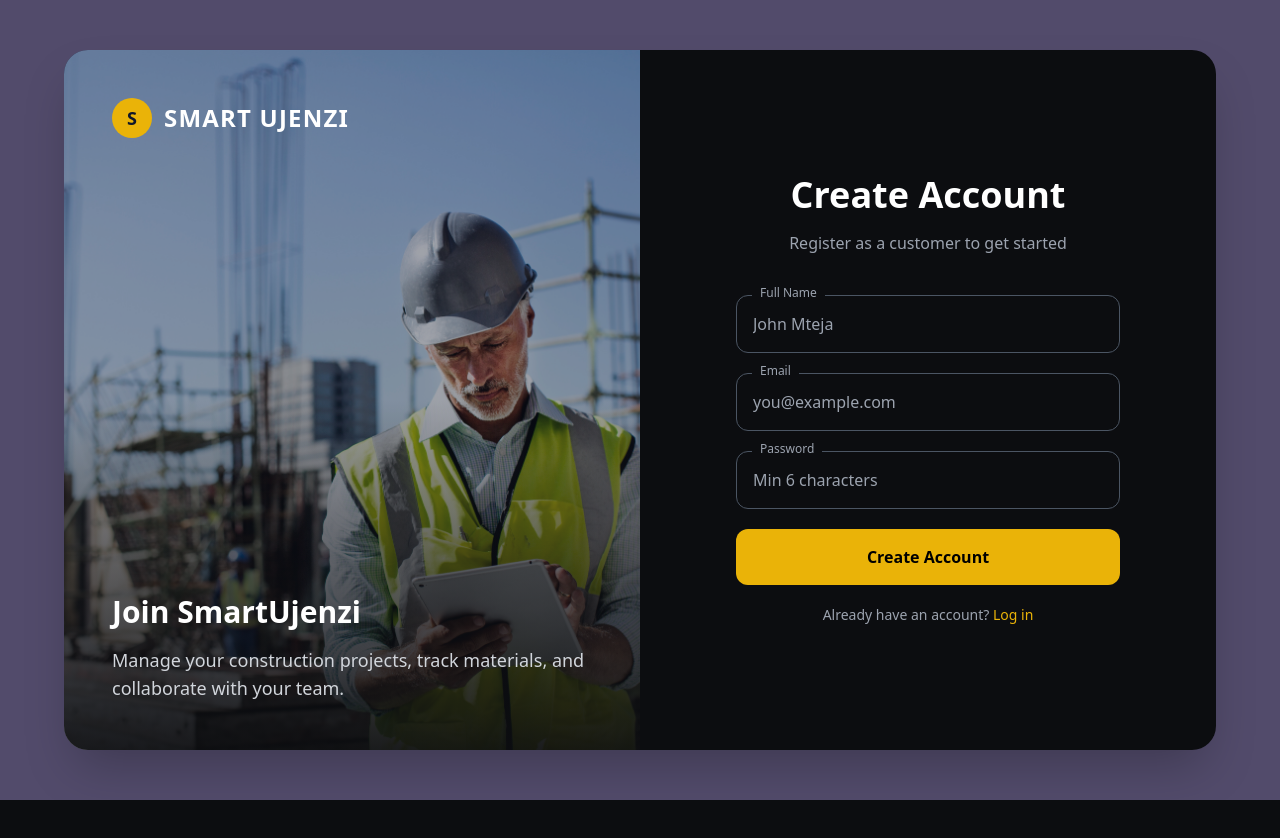
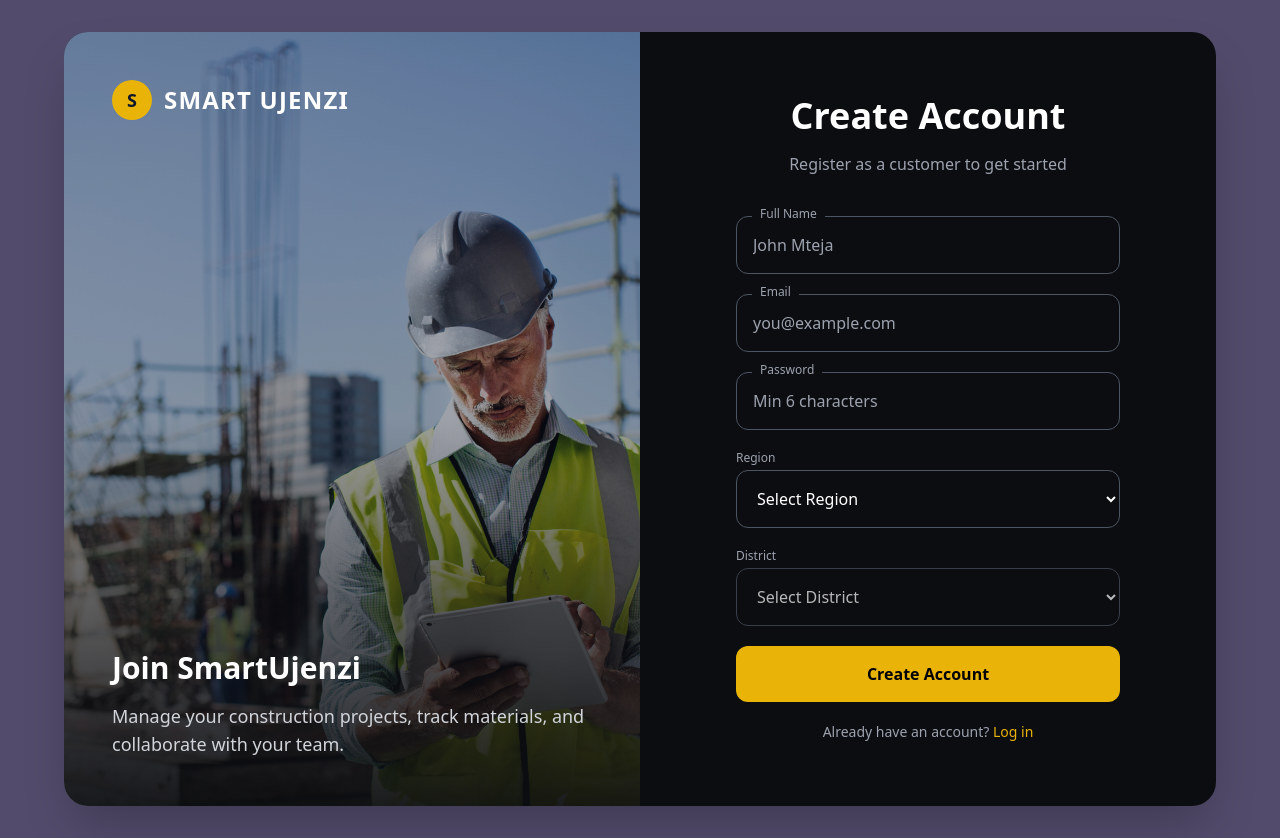
Before and after one commit to abnormal-yi/smart-ujenzi-, a PHP site: page /register.php in a window 1280 px wide. Before the commit the page ends 800 px from the top, so only its background shows below. Run offline with PHP 8.4, Linux system fonts and the light colour scheme; tables that the repository leaves empty hold one stand-in row (values such as "Sample post"); some libraries are stand-ins or nearby versions.

Commit message:
feat: AJAX cascading location dropdowns (region > district)

```diff
--- /dev/null
+++ b/api/location.php
@@ -0,0 +1,21 @@
+<?php
+require_once __DIR__ . '/../includes/functions.php';
+
+header('Content-Type: application/json');
+
+$action = $_GET['action'] ?? '';
+
+if ($action === 'regions') {
+    $regions = runQuery("SELECT id, name FROM regions ORDER BY name");
+    echo json_encode($regions);
+    exit;
+}
+
+if ($action === 'districts' && isset($_GET['region_id'])) {
+    $regionId = (int)$_GET['region_id'];
+    $districts = runQuery("SELECT id, name FROM districts WHERE region_id = ? ORDER BY name", [$regionId]);
+    echo json_encode($districts);
+    exit;
+}
+
+echo json_encode([]);
--- /dev/null
+++ b/assets/js/location.js
@@ -0,0 +1,43 @@
+document.addEventListener('DOMContentLoaded', function() {
+    const regionSelect = document.getElementById('region_id');
+    const districtSelect = document.getElementById('district_id');
+
+    if (!regionSelect) return;
+
+    // Load regions
+    fetch('/api/location.php?action=regions')
+        .then(r => r.json())
+        .then(regions => {
+            regionSelect.innerHTML = '<option value="">Select Region</option>';
+            regions.forEach(r => {
+                const opt = document.createElement('option');
+                opt.value = r.id;
+                opt.textContent = r.name;
+                regionSelect.appendChild(opt);
+            });
+        });
+
+    // Load districts on region change
+    regionSelect.addEventListener('change', function() {
+        districtSelect.innerHTML = '<option value="">Loading...</option>';
+        districtSelect.disabled = true;
+
+        if (!this.value) {
+            districtSelect.innerHTML = '<option value="">Select District</option>';
+            return;
+        }
+
+        fetch('/api/location.php?action=districts&region_id=' + this.value)
+            .then(r => r.json())
+            .then(districts => {
+                districtSelect.innerHTML = '<option value="">Select District</option>';
+                districts.forEach(d => {
+                    const opt = document.createElement('option');
+                    opt.value = d.name;
+                    opt.textContent = d.name;
+                    districtSelect.appendChild(opt);
+                });
+                districtSelect.disabled = false;
+            });
+    });
+});
--- a/register.php
+++ b/register.php
@@ -41,6 +41,7 @@
     <meta name="viewport" content="width=device-width, initial-scale=1.0">
     <title>SmartUjenzi - Register</title>
     <script src="https://cdn.tailwindcss.com"></script>
+    <script src="assets/js/location.js"></script>
 </head>
 <body class="min-h-screen bg-[#524B6B] flex items-center justify-center p-4 sm:p-8">
 
@@ -96,9 +97,23 @@
                            class="w-full bg-transparent border border-gray-600 rounded-xl px-4 py-4 text-white focus:outline-none focus:border-yellow-500 transition-colors"
                            placeholder="Min 6 characters">
                 </div>
+                <div>
+                    <label class="block text-xs font-medium text-gray-400 mb-1">Region</label>
+                    <select name="region_id" id="region_id" required
+                            class="w-full bg-transparent border border-gray-600 rounded-xl px-4 py-4 text-white focus:outline-none focus:border-yellow-500 transition-colors">
+                        <option value="" class="text-gray-400">Select Region</option>
+                    </select>
+                </div>
+                <div>
+                    <label class="block text-xs font-medium text-gray-400 mb-1">District</label>
+                    <select name="district_id" id="district_id" required disabled
+                            class="w-full bg-transparent border border-gray-600 rounded-xl px-4 py-4 text-white focus:outline-none focus:border-yellow-500 transition-colors">
+                        <option value="" class="text-gray-400">Select District</option>
+                    </select>
+                </div>
 
                 <button type="submit"
-                        class="w-full bg-yellow-500 hover:bg-yellow-600 text-black font-bold py-4 px-4 rounded-xl transition-colors mt-4">
+                         class="w-full bg-yellow-500 hover:bg-yellow-600 text-black font-bold py-4 px-4 rounded-xl transition-colors mt-4">
                     Create Account
                 </button>
 
```
